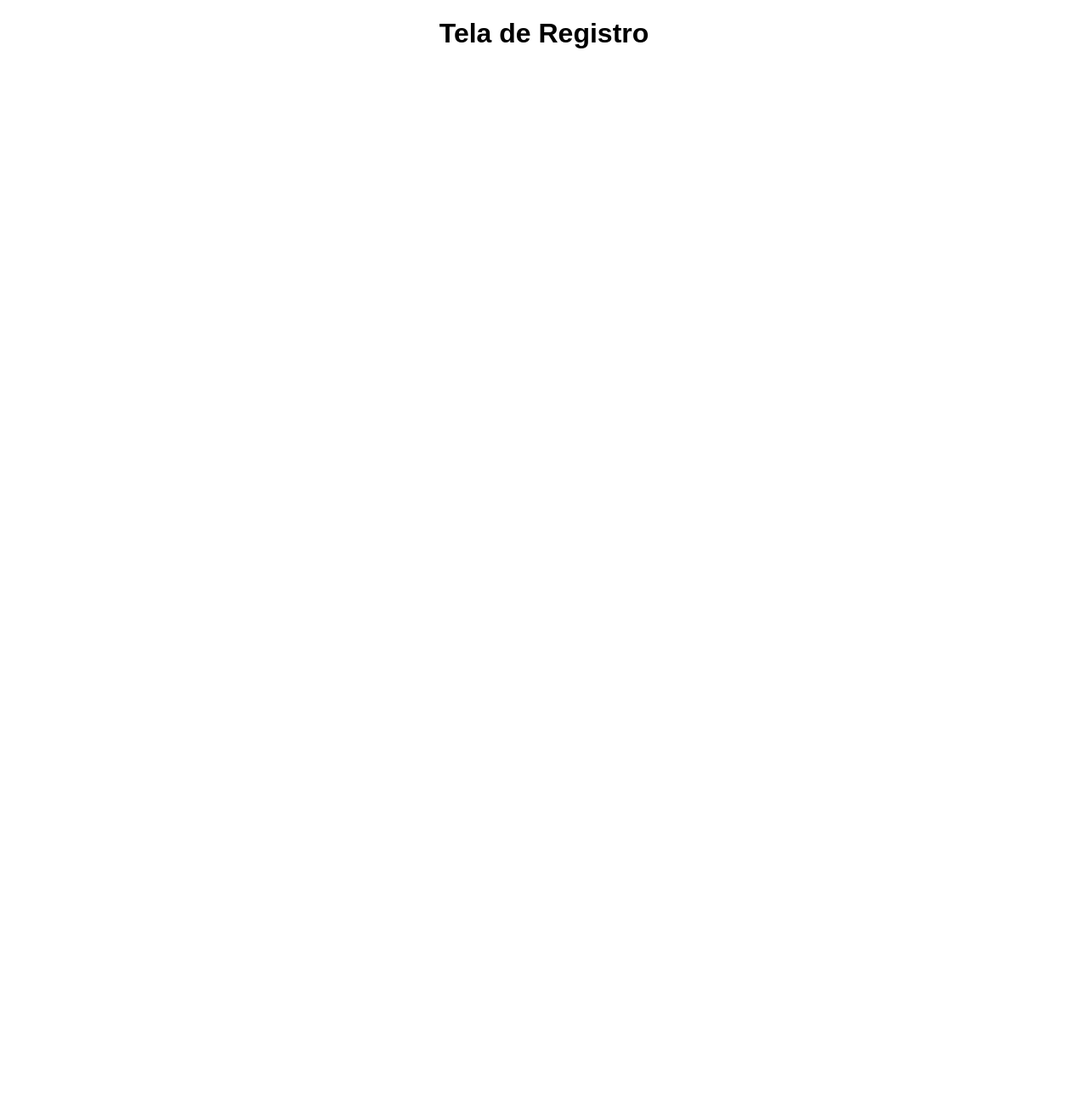
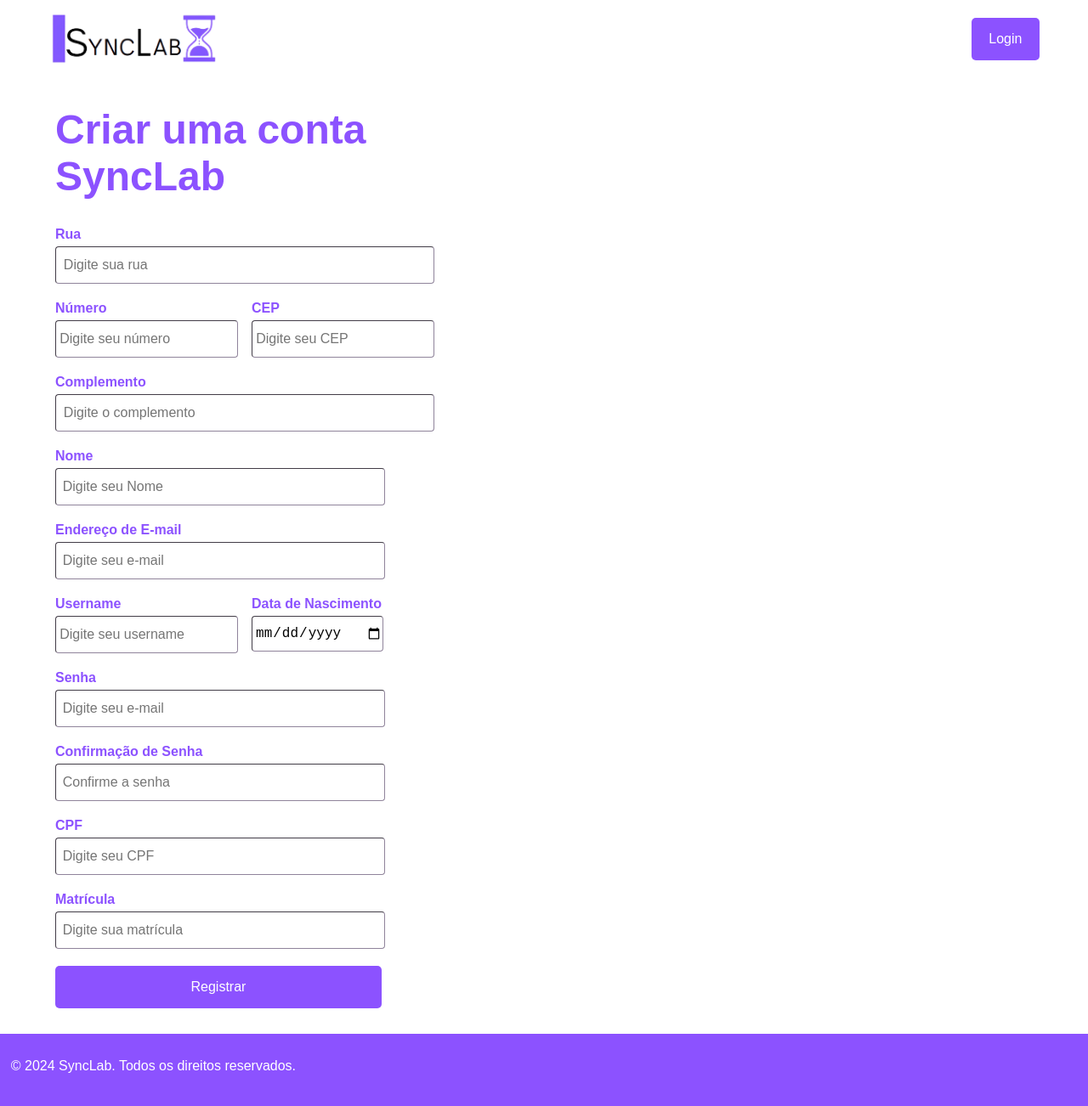
Before and after one commit to VictorBorgesLoures/SyncLab, a React (Create React App) app in the folder frontend/: page /Registro in a window 1280 px wide. Shown: the top 1302 px of the page at 85% size. Before the commit the page ends 800 px from the top, so only its background shows below. Built offline with nearby package versions, Linux system fonts and the light colour scheme.

Commit message:
Tela de Registro v1

```diff
--- a/frontend/src/pages/Registro.js
+++ b/frontend/src/pages/Registro.js
@@ -1,11 +1,147 @@
-import React, { useState } from 'react';
+import React, { useState, useEffect } from 'react';
 import '../styles/registro.css';
 import logo from '../assets/logo.png';
+import { useNavigate } from 'react-router-dom';
 
 function Registro() {
+    useEffect(() => {
+        document.title = 'SyncLab';
+    }, []);
+
+    //Area de navegação
+
+    const navigate = useNavigate();
+
+    const handleLoginClick = () => {
+        navigate('/Login');
+    };
+
     return (
         <div>
-            <h1>Tela de Registro</h1>
+            <header className="header">
+                <img src={logo} alt="Logo" className="header-logo" />
+                <button className="login-button" onClick={handleLoginClick}>Login</button>
+            </header>
+
+            <form className='form-box'>
+                <div>
+                    <h1 className="title">Criar uma conta<br></br>SyncLab</h1>
+                    <p className="label">Rua</p>
+                    <input
+                    placeholder='Digite sua rua'
+                    type="text"
+                    id="rua"
+                    required
+                    />
+
+                    <div className="box-cep">
+                        <div>
+                            <p className="label">Número</p>
+                            <input
+                            placeholder='Digite seu número'
+                            type="text"
+                            id="text"
+                            required
+                            />
+                        </div>
+                        <div className="space"></div>
+                        <div>
+                            <p className="label">CEP</p>
+                            <input
+                            placeholder='Digite seu CEP'
+                            type="text"
+                            id="cep"
+                            required
+                            />
+                        </div>
+                    </div>
+                    <p className="label">Complemento</p>
+                    <input
+                    placeholder='Digite o complemento'
+                    type="text"
+                    id="complemento"
+                    required
+                    />
+
+                </div>
+                <div className="space-column"></div>
+                <div>
+                    <p className="label">Nome</p>
+                    <input
+                    placeholder='Digite seu Nome'
+                    type="text"
+                    id="nome"
+                    required
+                    />
+
+                    <p className="label">Endereço de E-mail</p>
+                    <input
+                    placeholder='Digite seu e-mail'
+                    type="text"
+                    id="email"
+                    required
+                    />
+
+                    <div className="box-cep">
+                        <div>
+                            <p className="label">Username</p>
+                            <input
+                            placeholder='Digite seu username'
+                            type="text"
+                            id="username"
+                            required
+                            />
+                        </div>
+                        <div className="space"></div>
+                        <div>
+                            <p className="label">Data de Nascimento</p>
+                            <input
+                            placeholder='dd/mm/aaaa'
+                            type="date"
+                            id="data"
+                            required
+                            />
+                        </div>
+                    </div>
+
+                    <p className="label">Senha</p>
+                    <input
+                    placeholder='Digite seu e-mail'
+                    type="password"
+                    id="senha_conf"
+                    required
+                    />
+
+                    <p className="label">Confirmação de Senha</p>
+                    <input
+                    placeholder='Confirme a senha'
+                    type="password"
+                    id="senha_conf"
+                    required
+                    />
+
+                    <p className="label">CPF</p>
+                    <input
+                    placeholder='Digite seu CPF'
+                    type="text"
+                    id="cpf"
+                    required
+                    />
+
+                    <p className="label">Matrícula</p>
+                    <input
+                    placeholder='Digite sua matrícula'
+                    type="text"
+                    id="matricula"
+                    required
+                    />
+
+                    <button className="submit-register">Registrar</button>
+                </div>
+            </form>
+            <footer className='footer'>
+                <p className="footer-text">© 2024 SyncLab. Todos os direitos reservados.</p>
+            </footer>
         </div>
     )
 }
--- a/frontend/src/styles/registro.css
+++ b/frontend/src/styles/registro.css
@@ -0,0 +1,102 @@
+@import url('colors.css');
+
+body {
+    font-family: sans-serif;
+}
+
+header {
+    display: flex;
+    height: 10%;
+    flex-wrap: wrap;
+    align-content: space-between;
+}
+
+.header-logo {
+    width:200px;
+}
+
+.login-button {
+    padding: 10px 20px;
+    background-color: var(--purple);
+    color: white;
+    border: none;
+    border-radius: 5px;
+    cursor: pointer;
+    font-size: 16px;
+    transition: background-color 0.4s ease, color 0.4s ease;
+    margin-right:3%;
+    width:80px;
+    height:50px;
+}
+
+.login-button:hover {
+    background-color: var(--lightpurple);
+}
+
+.form-box {
+    padding-left: 65px;
+    padding-right: 65px;
+    display: flex;
+    flex-wrap: wrap;
+}
+
+.title {
+    text-align: justify;
+    color:var(--purple);
+    font-size:48px;
+}
+
+.label {
+    color:var(--purple);
+    font-size:16px;
+}
+
+input {
+    border-width: 1px;
+    height:35px;
+    font-size:16px;
+    width: 100%;
+}
+
+.box-cep {
+    display:flex;
+    flex-wrap: wrap;
+    padding:0;
+    align-content: space-between;
+    width: 100%;
+}
+
+.space {
+    width: 20px;
+}
+
+.space-column {
+    width: 30%;
+}
+
+.submit-register  {
+    padding: 10px 20px;
+    background-color: var(--purple);
+    color: white;
+    border: none;
+    border-radius: 5px;
+    cursor: pointer;
+    font-size: 16px;
+    transition: background-color 0.4s ease, color 0.4s ease;
+    margin-right:3%;
+    width:100%;
+    height:50px;
+}
+
+.submit-register :hover {
+    background-color: var(--lightpurple);
+}
+
+.footer {
+    margin-top:30px;
+    background-color: var(--purple);
+    color:white;
+    padding-top:1%;
+    padding-left:1%;
+    text-align: left;
+}
```
